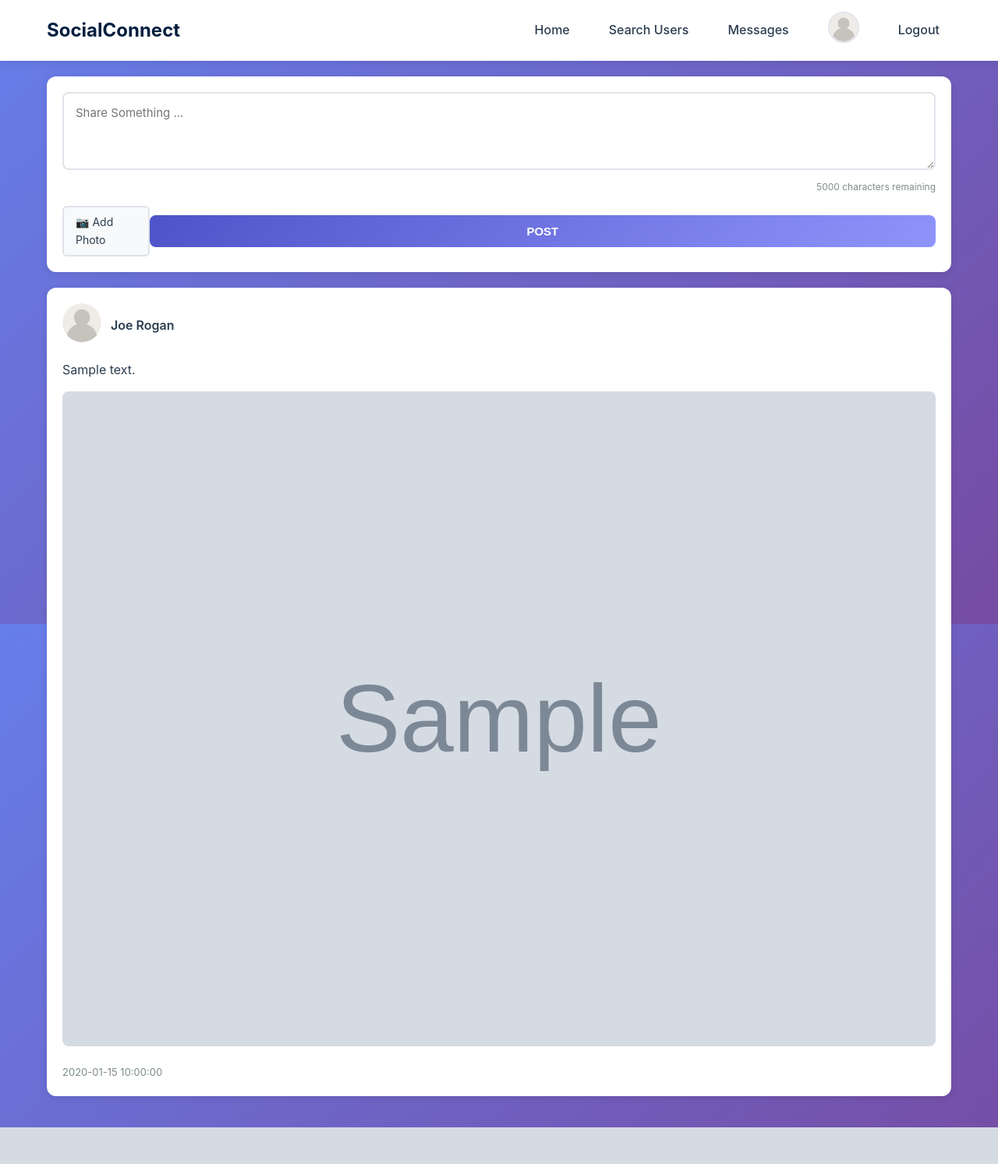
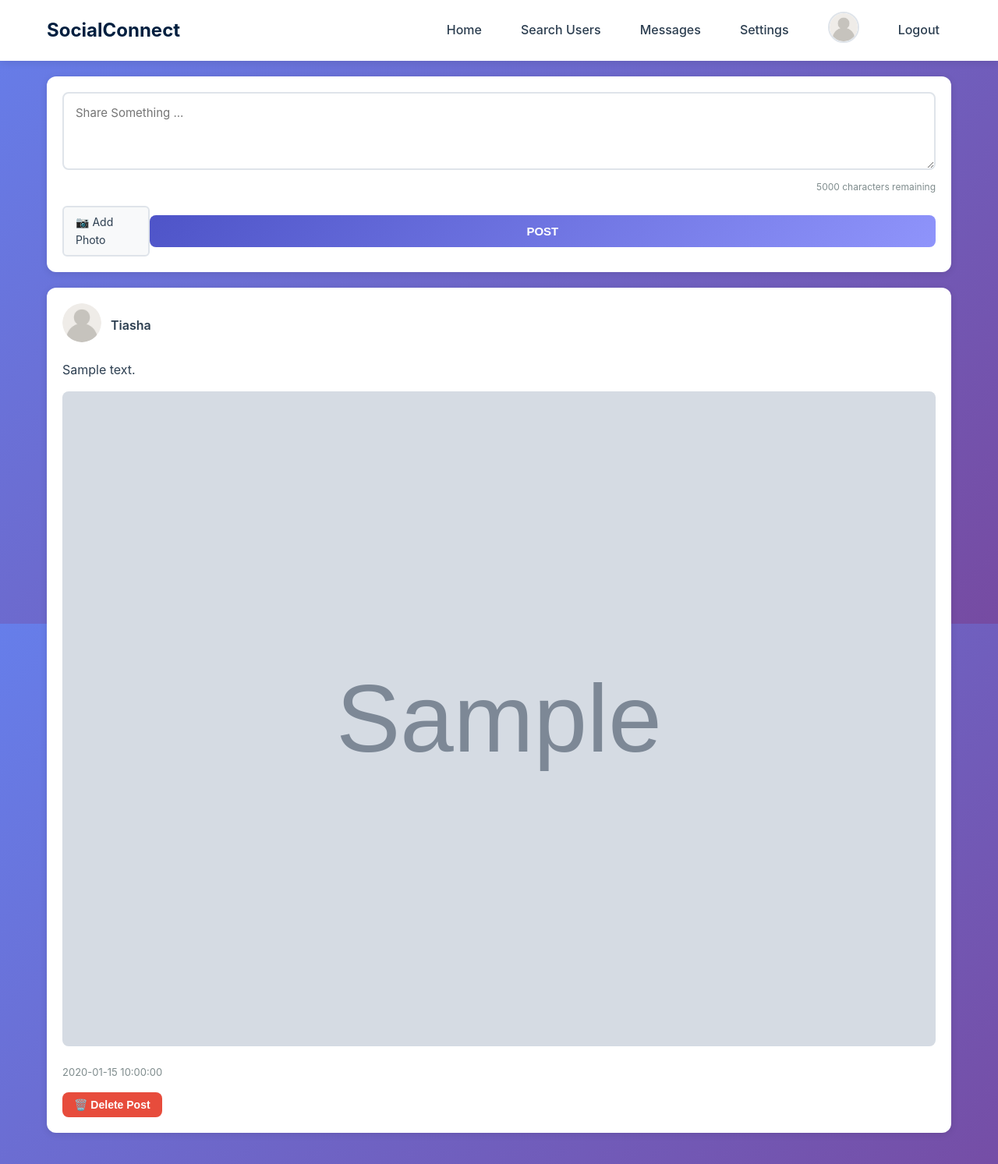
Before and after one commit to Tiasha26/Social-Media-Platform, a PHP site: page /Social/dashboard.php in a window 1280 px wide. Shown: the whole page at 78% size. Before the commit the page ends 1446 px from the top, so only its background shows below. Run offline with PHP 8.4, Linux system fonts and the light colour scheme; a user stored in the database is signed in; data comes from the database, SQL or seed files in the repository; tables that the repository leaves empty hold one stand-in row (values such as "Sample post"); grey boxes marked "Sample" are stand-in pictures.

Commit message:
Add files via upload

```diff
--- a/dashboard.php
+++ b/dashboard.php
@@ -10,6 +10,35 @@ requireLogin();
 $pdo = getDBConnection();
 $errors = [];
 $success = '';
+
+// Handle post deletion
+if ($_SERVER['REQUEST_METHOD'] === 'POST' && isset($_POST['delete_post'])) {
+    $postId = intval($_POST['post_id'] ?? 0);
+
+    // Verify post belongs to current user
+    $stmt = $pdo->prepare("SELECT * FROM posts WHERE id = ? AND user_id = ?");
+    $stmt->execute([$postId, $userId]);
+
+    if ($stmt->rowCount() === 1) {
+        $post = $stmt->fetch();
+
+        // Delete post image if exists
+        if ($post['image'] && file_exists(UPLOAD_PATH . $post['image'])) {
+            unlink(UPLOAD_PATH . $post['image']);
+        }
+
+        // Delete post
+        $stmt = $pdo->prepare("DELETE FROM posts WHERE id = ?");
+        if ($stmt->execute([$postId])) {
+            $success = "Post deleted successfully!";
+        } else {
+            $errors[] = "Failed to delete post";
+        }
+    } else {
+        $errors[] = "You can only delete your own posts";
+    }
+}
+
 
 // Handle post creation
 if ($_SERVER['REQUEST_METHOD'] === 'POST' && isset($_POST['create_post'])) {
@@ -134,6 +163,17 @@ $posts = $stmt->fetchAll();
                                  alt="Post image" class="post-image">
                         <?php endif; ?>
                         <div class="post-time"><?php echo $post['created_at']; ?></div>
+
+                                              <?php if ($post['user_id'] == getCurrentUserId()): ?>
+                            <form method="POST" action="" style="margin-top: 15px;"
+                                  onsubmit="return confirm('Are you sure you want to delete this post?');">
+                                <input type="hidden" name="post_id" value="<?php echo $post['id']; ?>">
+                                <button type="submit" name="delete_post" class="btn"
+                                        style="background: var(--error-color); color: white; font-size: 14px; padding: 8px 15px;">
+                                    🗑️ Delete Post
+                                </button>
+                            </form>
+                        <?php endif; ?>
                     </div>
                 <?php endforeach; ?>
             <?php endif; ?>
--- a/database.sql
+++ b/database.sql
@@ -56,9 +56,9 @@ CREATE TABLE IF NOT EXISTS password_resets (
 -- Insert a test user (password: Test@123)
 INSERT INTO users (username, email, password, profile_picture)
 VALUES (
-    'Joe Rogan',
-    'joe.rogan@gmail.com',
-    'Test@123',
+    'Tiasha',
+    'tiashanaidu22@gmail.com',
+    'Test@1234',
     'uploads/default_avatar.png'
 ), (
     'Cleve',
--- a/forgot_password.php
+++ b/forgot_password.php
@@ -46,7 +46,7 @@ if ($_SERVER['REQUEST_METHOD'] === 'POST') {
 
             // In a real application, you would send an email here
             // For this demo, we'll just show the reset link
-            $resetLink = SITE_URL . "reset_password.php?token=" . $token;
+            $resetLink = SITE_URL . "/reset_password.php?token=" . $token;
 
             $success = "Password reset instructions have been sent! <br><br>
                        <strong>Demo Mode:</strong> Since email is not configured, here's your reset link:<br>
--- a/includes/config.php
+++ b/includes/config.php
@@ -11,9 +11,36 @@ define('DB_PASS', '');
 define('DB_NAME', 'social_media_platform');
 
 // Site configuration
-define('SITE_URL', 'http://localhost/social_media_platform');
+define('SITE_URL', 'http://localhost/Social%20Media%20Platform');
 define('UPLOAD_PATH', __DIR__ . '/../uploads/');
-define('UPLOAD_URL', '/Social Media Platform/uploads/'); // Ensure this matches your actual uploads directory
+define('UPLOAD_URL', 'http://localhost/Social%20Media%20Platform/uploads/');
+
+// Create uploads directory if it doesn't exist
+if (!file_exists(UPLOAD_PATH)) {
+    mkdir(UPLOAD_PATH, 0755, true);
+}
+
+// Create default avatar if it doesn't exist
+$defaultAvatar = UPLOAD_PATH . 'default_avatar.png';
+if (!file_exists($defaultAvatar)) {
+    // Create a simple colored square as default avatar
+    $img = imagecreatetruecolor(150, 150);
+    $bgColor = imagecolorallocate($img, 78, 84, 200); // Purple color
+    imagefill($img, 0, 0, $bgColor);
+
+    // Add text
+    $textColor = imagecolorallocate($img, 255, 255, 255);
+    $text = '?';
+    $font = 5;
+    $textWidth = imagefontwidth($font) * strlen($text);
+    $textHeight = imagefontheight($font);
+    $x = (150 - $textWidth) / 2;
+    $y = (150 - $textHeight) / 2;
+    imagestring($img, $font, $x, $y, $text, $textColor);
+
+    imagepng($img, $defaultAvatar);
+    imagedestroy($img);
+}
 
 // Session configuration
 ini_set('session.cookie_httponly', 1);
@@ -94,6 +121,30 @@ function getCurrentUserId() {
 }
 
 /**
+ * Get unread message count for current user
+ * @return int Number of unread messages
+ */
+function getUnreadMessageCount() {
+    if (!isLoggedIn()) {
+        return 0;
+    }
+
+    try {
+        $pdo = getDBConnection();
+        $userId = getCurrentUserId();
+
+        $stmt = $pdo->prepare("SELECT COUNT(*) as count FROM messages WHERE receiver_id = ? AND is_read = 0");
+        $stmt->execute([$userId]);
+        $result = $stmt->fetch();
+
+        return (int)$result['count'];
+    } catch (Exception $e) {
+        error_log("Error getting unread message count: " . $e->getMessage());
+        return 0;
+    }
+}
+
+/**
  * Format time ago
  * @param string $datetime DateTime string
  * @return string Formatted time ago string
--- a/includes/navbar.php
+++ b/includes/navbar.php
@@ -10,6 +10,8 @@ if (!isLoggedIn()) {
 
 $currentUser = $_SESSION['username'];
 $profilePic = $_SESSION['profile_picture'];
+$unreadCount = getUnreadMessageCount();
+
 ?>
 
 <nav class="navbar">
@@ -22,7 +24,17 @@ $profilePic = $_SESSION['profile_picture'];
         <ul class="navbar-menu" id="navbar-menu">
             <li><a href="dashboard.php">Home</a></li>
             <li><a href="search.php">Search Users</a></li>
-            <li><a href="messages.php">Messages</a></li>
+            <li>
+                <a href="messages.php" style="position: relative;">
+                    Messages
+                    <?php if ($unreadCount > 0): ?>
+                        <span style="position: absolute; top: -8px; right: -8px; background: var(--error-color); color: white; border-radius: 50%; width: 20px; height: 20px; display: flex; align-items: center; justify-content: center; font-size: 11px; font-weight: bold;">
+                            <?php echo $unreadCount > 9 ? '9+' : $unreadCount; ?>
+                        </span>
+                    <?php endif; ?>
+                </a>
+            </li>
+            <li><a href="settings.php">Settings</a></li>
             <li>
                 <a href="profile.php?username=<?php echo urlencode($currentUser); ?>">
                     <img src="<?php echo UPLOAD_URL . sanitizeOutput($profilePic); ?>"
--- a/js/validation.js
+++ b/js/validation.js
@@ -1,3 +1,4 @@
+
 /**
  * Form Validation JavaScript
  * Provides client-side validation for forms
--- a/messages.php
+++ b/messages.php
@@ -11,6 +11,10 @@ $pdo = getDBConnection();
 $errors = [];
 $success = '';
 $currentUserId = getCurrentUserId();
+
+// Mark received messages as read
+$stmt = $pdo->prepare("UPDATE messages SET is_read = 1 WHERE receiver_id = ?");
+$stmt->execute([$currentUserId]);
 
 // Handle message sending
 if ($_SERVER['REQUEST_METHOD'] === 'POST' && isset($_POST['send_message'])) {
```
Also changed, not shown: profile.php (+35 -0 lines), README.md, uploads/profile_6903264059253.jpeg (added).
